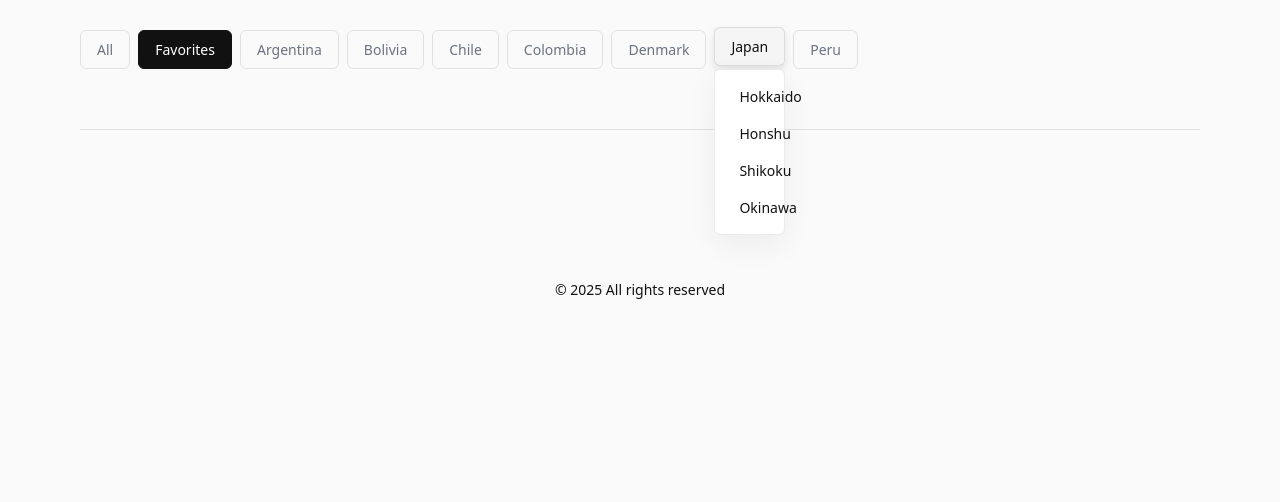
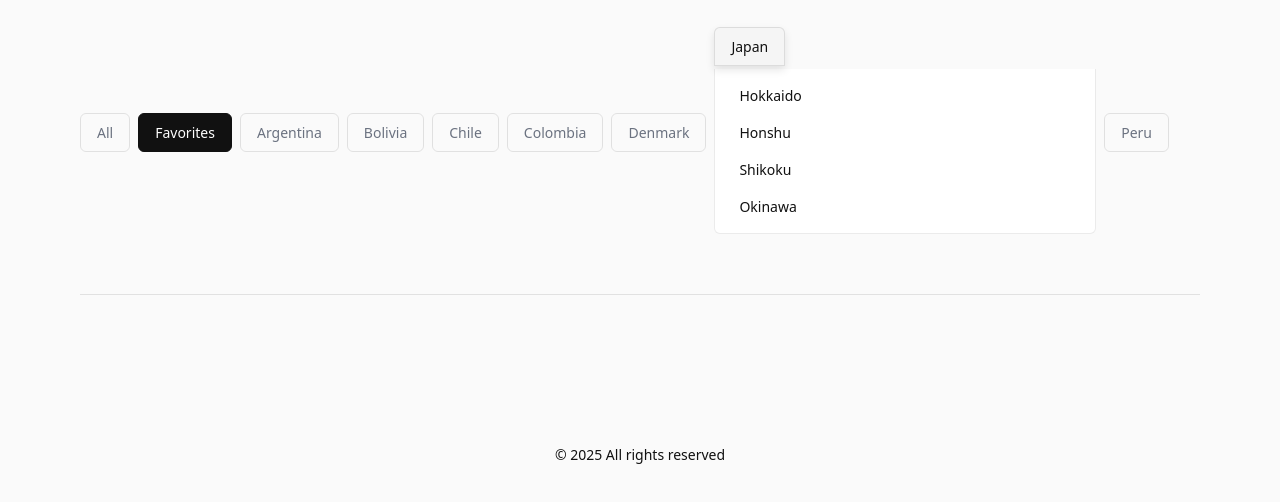
Before and after one commit to tobias8783748/portfolio-website, a website: page public/gallery.html in a window 1280 px wide. In both pictures the pointer is over the button "Japan". Shown: the part 102-604 px from the top of the page. Drawn offline with nearby package versions, Linux system fonts and the light colour scheme; no server answers; a web font is replaced by a local one.

Commit message:
Japan dropdown: make button expand to reveal items (static menu, joined border radius)

```diff
--- a/public/css/styles.css
+++ b/public/css/styles.css
@@ -241,7 +241,9 @@ body.header-hidden .menu-toggler {
 }
 .dropdown-toggle:hover { background: #f5f5f5; color: var(--text); transform: none; box-shadow: none; }
 /* Make the dropdown menu match the toggle width */
-.dropdown-menu { position: absolute; top: 100%; left: 0; right: auto; background: #ffffff; border: 1px solid rgba(0,0,0,0.08); border-radius: 6px; box-shadow: 0 10px 30px rgba(0,0,0,0.06); padding: 8px; display: none; width: 100%; min-width: 0; z-index: 100; box-sizing: border-box; }
+.dropdown-menu { position: static; background: #ffffff; border: 1px solid rgba(0,0,0,0.08); border-radius: 0 0 6px 6px; box-shadow: none; padding: 8px; display: none; width: 100%; min-width: 0; box-sizing: border-box; }
+.dropdown:hover .dropdown-toggle { border-bottom-left-radius: 0; border-bottom-right-radius: 0; }
+.dropdown:hover .dropdown-menu { display: block; border-top: none; }
 .dropdown:hover .dropdown-menu { display: block; }
 .dropdown-menu a { display: block; padding: 8px 16px; color: #111111; text-decoration: none; border-radius: 6px; margin: 0; font-size: 14px; }
 .dropdown-menu a:hover { background: #f3f4f6; }
```
